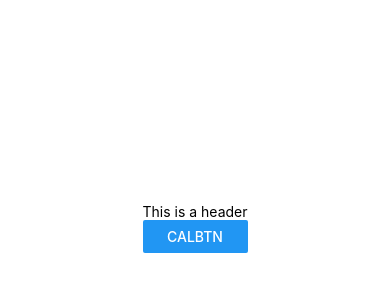
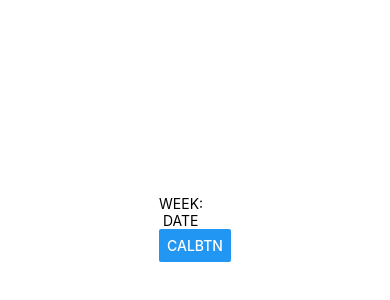
Before and after one commit to ZoeIML/menu-planner, a React Native app: screen / in a window 390 px wide. Shown: the part 194-494 px from the top of the page. Built offline with nearby package versions, Linux system fonts and the light colour scheme.

Commit message:
date component added

```diff
--- /dev/null
+++ b/src/components/DateTitle/DateTitle.js
@@ -0,0 +1,16 @@
+import React from 'react'
+import { Text, View } from 'react-native'
+
+// import styles from './styles'
+
+class DateTitle extends React.Component {
+    render() {
+        return (
+            <View>
+                <Text> DATE </Text>
+            </View>
+        )
+    }
+}
+
+export default DateTitle
--- /dev/null
+++ b/src/components/DateTitle/index.js
@@ -0,0 +1,3 @@
+import DateTitle from './DateTitle'
+
+export default DateTitle
--- a/src/components/Header/Header.js
+++ b/src/components/Header/Header.js
@@ -5,12 +5,15 @@ import { Text, View } from 'react-native'
 
 // imported components
 import CalendarBtn from '../CalendarBtn'
+import WeekTitle from '../WeekTitle'
+import DateTitle from '../DateTitle'
 
 class Header extends React.Component {
     render() {
         return (
             <View>
-                <Text>This is a header</Text>
+                <WeekTitle />
+                <DateTitle />
                 <CalendarBtn />
             </View>
         )
--- /dev/null
+++ b/src/components/WeekContainer/index.js
@@ -0,0 +1,3 @@
+import WeekContainer from './WeekContainer'
+
+export default WeekContainer
--- /dev/null
+++ b/src/components/WeekTitle/WeekTitle.js
@@ -0,0 +1,16 @@
+import React from 'react'
+import { Text, View } from 'react-native'
+
+// import styles from './styles'
+
+class WeekTitle extends React.Component {
+    render() {
+        return (
+            <View>
+                <Text>WEEK:</Text>
+            </View>
+        )
+    }
+}
+
+export default WeekTitle
--- /dev/null
+++ b/src/components/WeekTitle/index.js
@@ -0,0 +1,3 @@
+import WeekTitle from './WeekTitle'
+
+export default WeekTitle
```
Also changed, not shown: src/components/DateTitle/styles.js (added), src/components/WeekContainer/WeekContainer.js (added), src/components/WeekContainer/styles.js (added), src/components/WeekTitle/styles.js (added).
